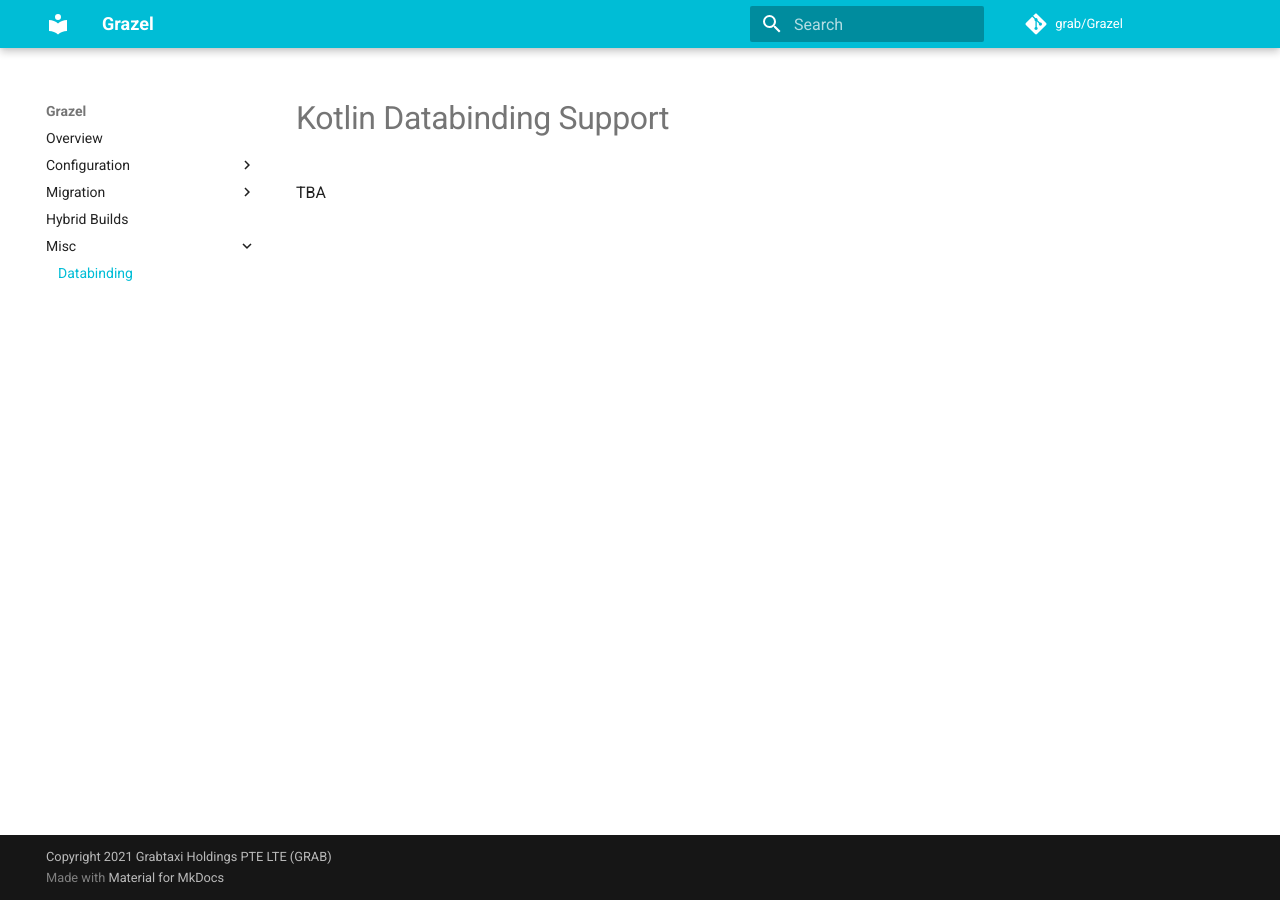
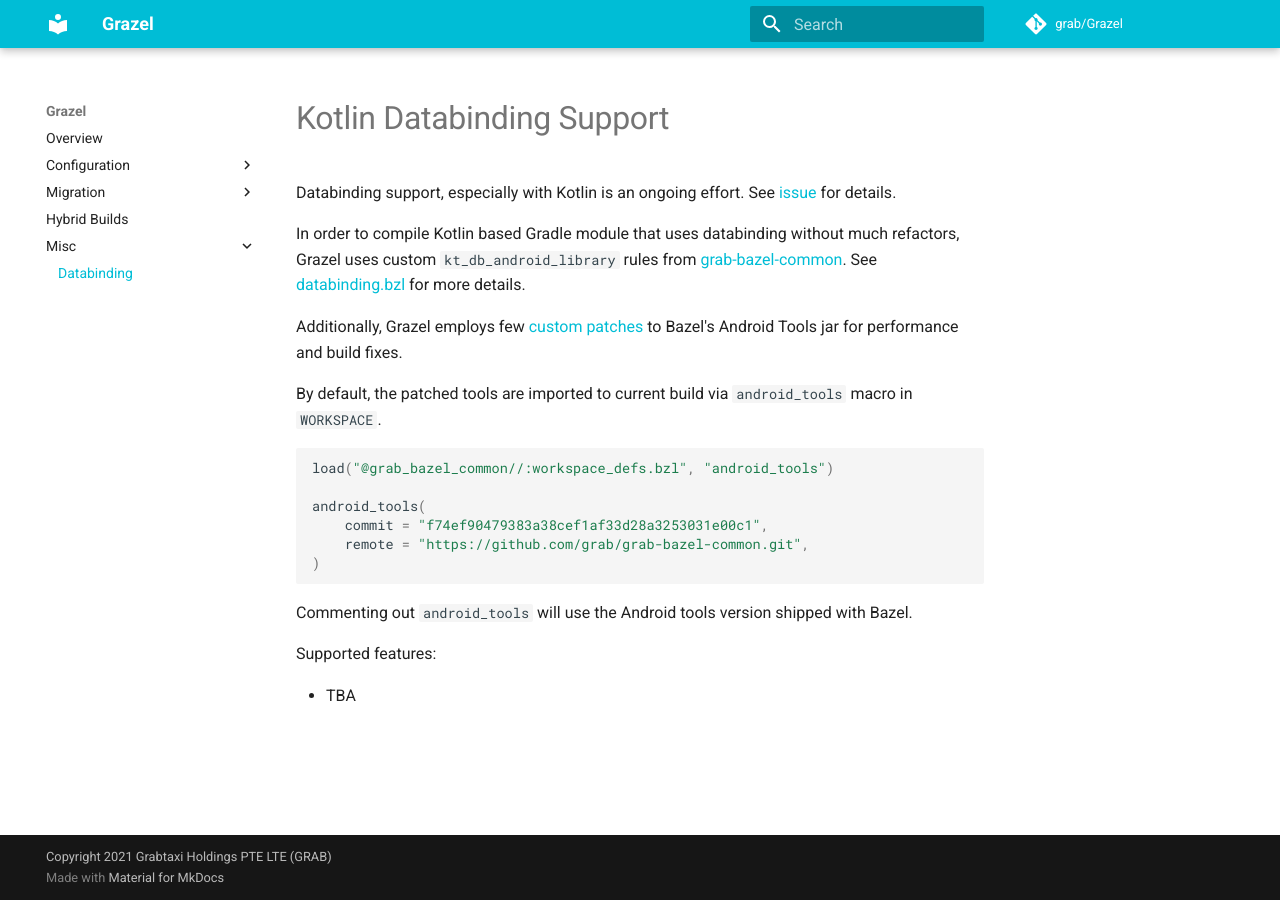
Before and after one commit to qichuan/Grazel, an MkDocs documentation site: the page built from docs/databinding.md, in a window 1280 px wide. Built offline with MkDocs 1.6.1 and Material for MkDocs 9.7.7, drawn with Linux system fonts in a browser that asks for light colours; comment, search, counter and statistics services are not loaded.

Commit message:
Update documentation

````diff
--- a/docs/databinding.md
+++ b/docs/databinding.md
@@ -1,3 +1,24 @@
 # Kotlin Databinding Support
 
-TBA
+Databinding support, especially with Kotlin is an ongoing effort. See [issue](https://github.com/bazelbuild/bazel/issues/2694) for details.
+
+In order to compile Kotlin based Gradle module that uses databinding without much refactors, Grazel uses custom `kt_db_android_library` rules from [grab-bazel-common](https://github.com/grab/grab-bazel-common). See [databinding.bzl](https://github.com/grab/grab-bazel-common/blob/5076af89a1c0fd56f11a09b42eee5e6aa017dd73/tools/databinding/databinding.bzl#L159) for more details.
+
+Additionally, Grazel employs few [custom patches](https://github.com/grab/grab-bazel-common/tree/master/patches) to Bazel's Android Tools jar for performance and build fixes.
+
+By default, the patched tools are imported to current build via `android_tools` macro in `WORKSPACE`.
+
+```python
+load("@grab_bazel_common//:workspace_defs.bzl", "android_tools")
+
+android_tools(
+    commit = "f74ef90479383a38cef1af33d28a3253031e00c1",
+    remote = "https://github.com/grab/grab-bazel-common.git",
+)
+```
+
+Commenting out `android_tools` will use the Android tools version shipped with Bazel.
+
+Supported features:
+
+* TBA
````
Also changed, not shown: README.MD (+17 -4 lines), docs/index.md (+15 -10 lines), .github/PULL_REQUEST_TEMPLATE.md (added), docs/images/grazel-demo.gif (added).
